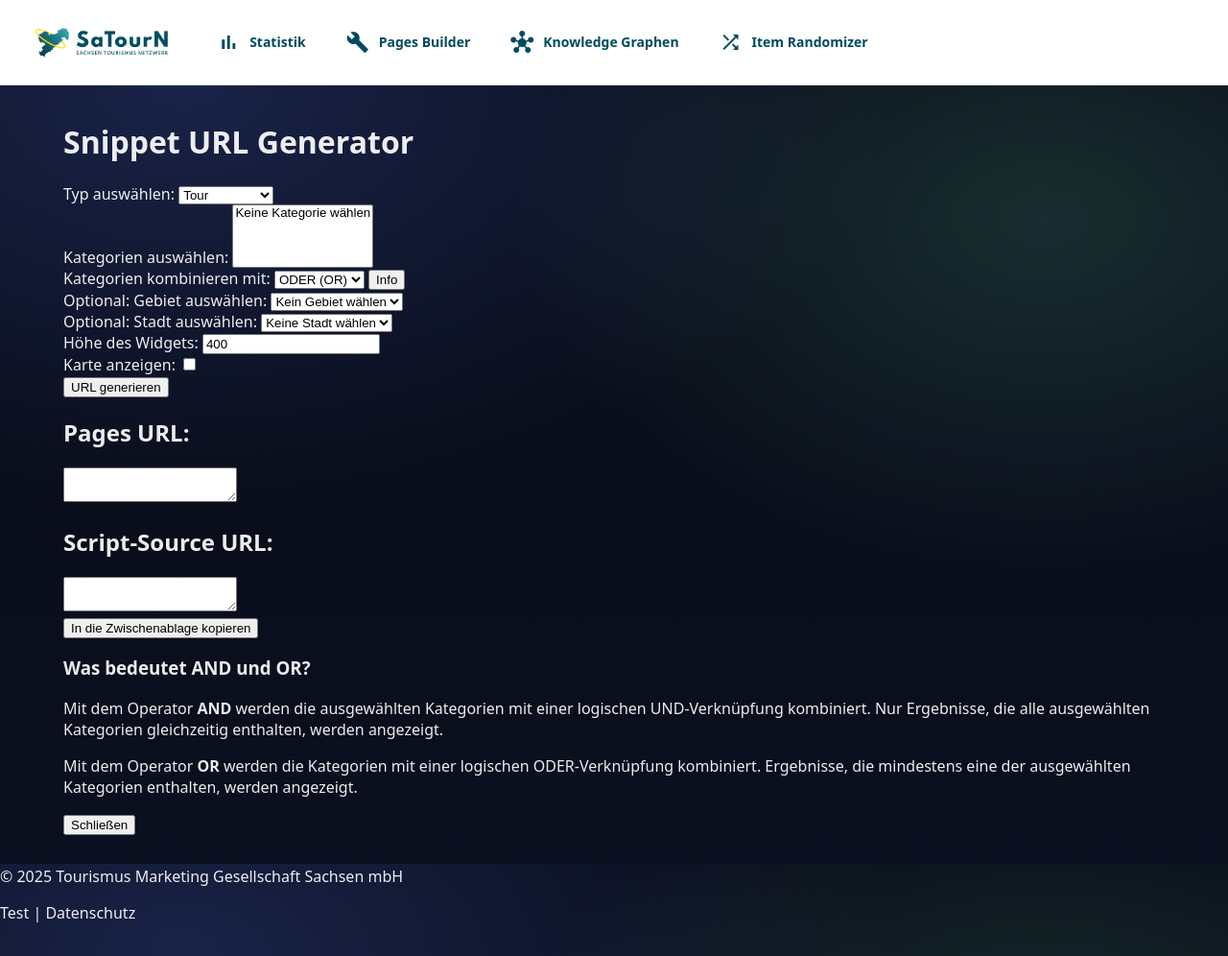
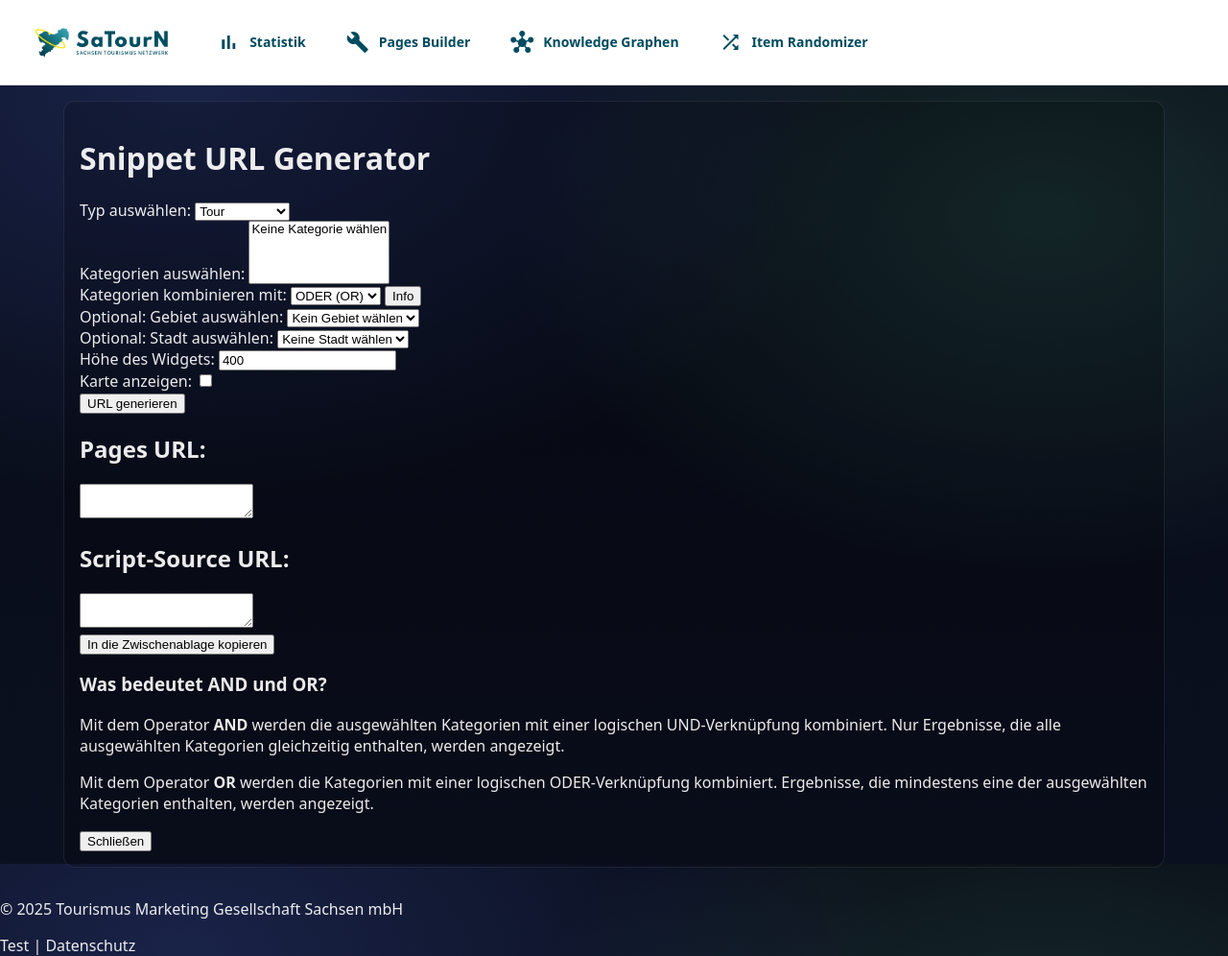
Before and after one commit to Tim-Meyer-TMGS/SaTourN, a Jekyll site: the page built from Pages-Builder/index.html, in a window 1280 px wide. Shown: the whole page at 96% size. Built offline with Jekyll 4.4.1, drawn with Linux system fonts in a browser that asks for light colours.

Commit message:
Update default.html

```diff
--- a/_layouts/default.html
+++ b/_layouts/default.html
@@ -5,12 +5,12 @@
   <meta name="viewport" content="width=device-width, initial-scale=1.0">
   <title>{{ page.title | default: site.title }}</title>
 
-  <!-- IMMER laden: Menü/Header/Footer -->
-  <link rel="stylesheet" href="{{ '/base.css' | relative_url }}">
+  <!-- Global base -->
+  <link rel="stylesheet" href="{{ site.baseurl }}/base.css">
 
-  <!-- Optional: seiten-spezifisches CSS -->
+  <!-- Optional: page-specific CSS from front matter (css:) -->
   {% if page.css %}
-    <link rel="stylesheet" href="{{ page.css | relative_url }}">
+    <link rel="stylesheet" href="{{ site.baseurl }}{{ page.css }}">
   {% endif %}
 
   <link href="https://fonts.googleapis.com/icon?family=Material+Icons" rel="stylesheet">
@@ -19,14 +19,16 @@
   {% include menu.html %}
 
   <main class="container">
-    {{ content }}
+    <div class="page-surface">
+      {{ content }}
+    </div>
   </main>
 
   {% include footer.html %}
 
-  <!-- Optional: seiten-spezifisches JS -->
+  <!-- Optional: page-specific JS from front matter (js:) -->
   {% if page.js %}
-    <script src="{{ page.js | relative_url }}"></script>
+    <script src="{{ site.baseurl }}{{ page.js }}"></script>
   {% endif %}
 </body>
 </html>
```
